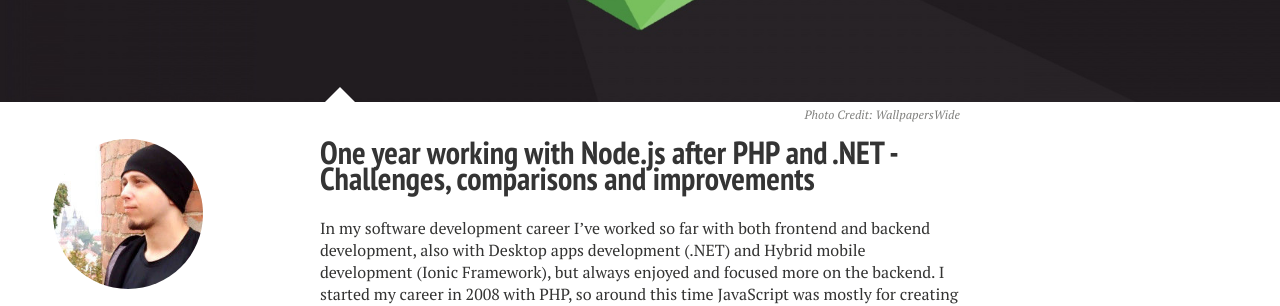
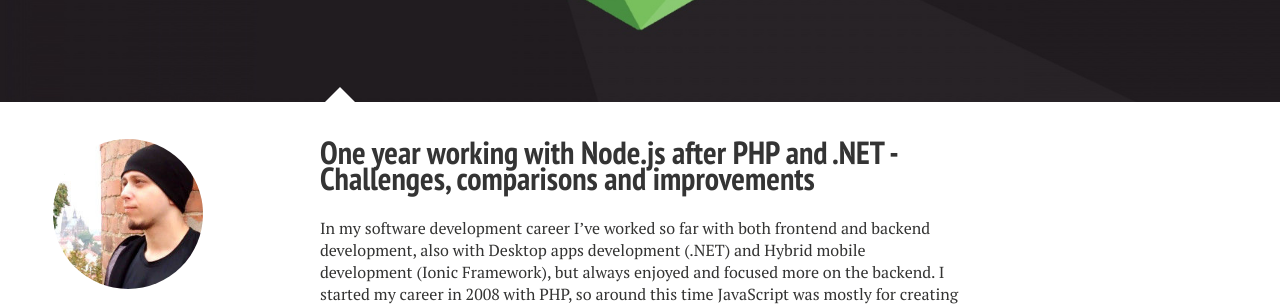
Before and after one commit to jonathas/jonathas.github.io, a Jekyll site: the page built from _posts/2017-09-16-one-year-working-with-nodejs-after-php-and-dotnet.md, in a window 1280 px wide and 900 px high. Shown: the part 302-608 px from the top of the window. Built offline with Jekyll 4.4.1, drawn with Linux system fonts in a browser that asks for light colours; nearby versions of some CDN libraries; comment, search, counter and statistics services are not loaded.

Commit message:
Removed image credits on node.js post, as that is breaking the layout

```diff
--- a/_posts/2017-09-16-one-year-working-with-nodejs-after-php-and-dotnet.md
+++ b/_posts/2017-09-16-one-year-working-with-nodejs-after-php-and-dotnet.md
@@ -7,8 +7,6 @@
 comments: true
 image:
   feature: posts/cover-nodejs.jpg
-  credit: WallpapersWide
-  creditlink: http://wallpaperswide.com/node_js_hexagon-wallpapers.html
 ---
 
 In my software development career I've worked so far with both frontend and backend development, also with Desktop apps development (.NET) and Hybrid mobile development (Ionic Framework), but always enjoyed and focused more on the backend. I started my career in 2008 with PHP, so around this time JavaScript was mostly for creating alert messages, form validation and a bit of user interaction. Who could tell it would become what it is today?
```
